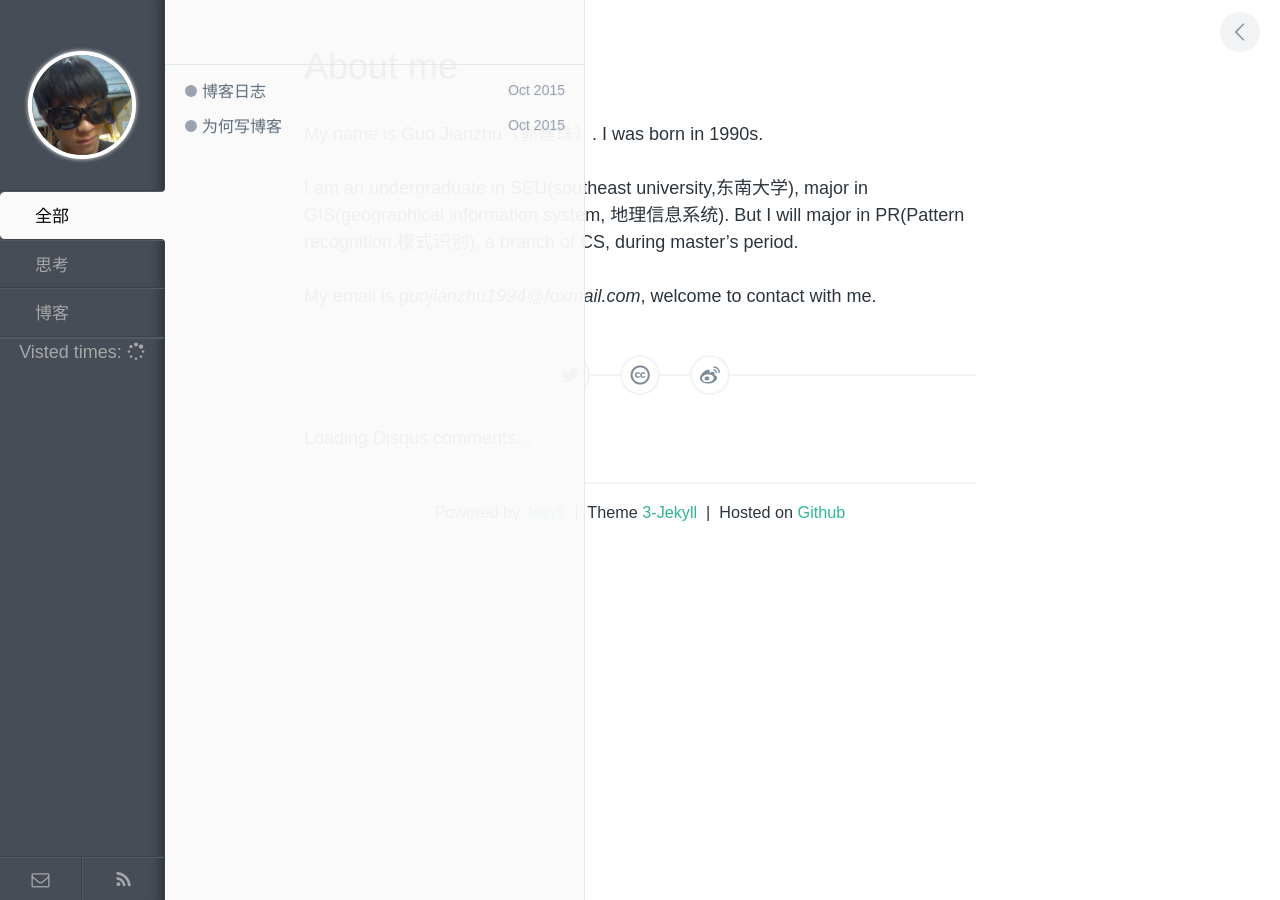
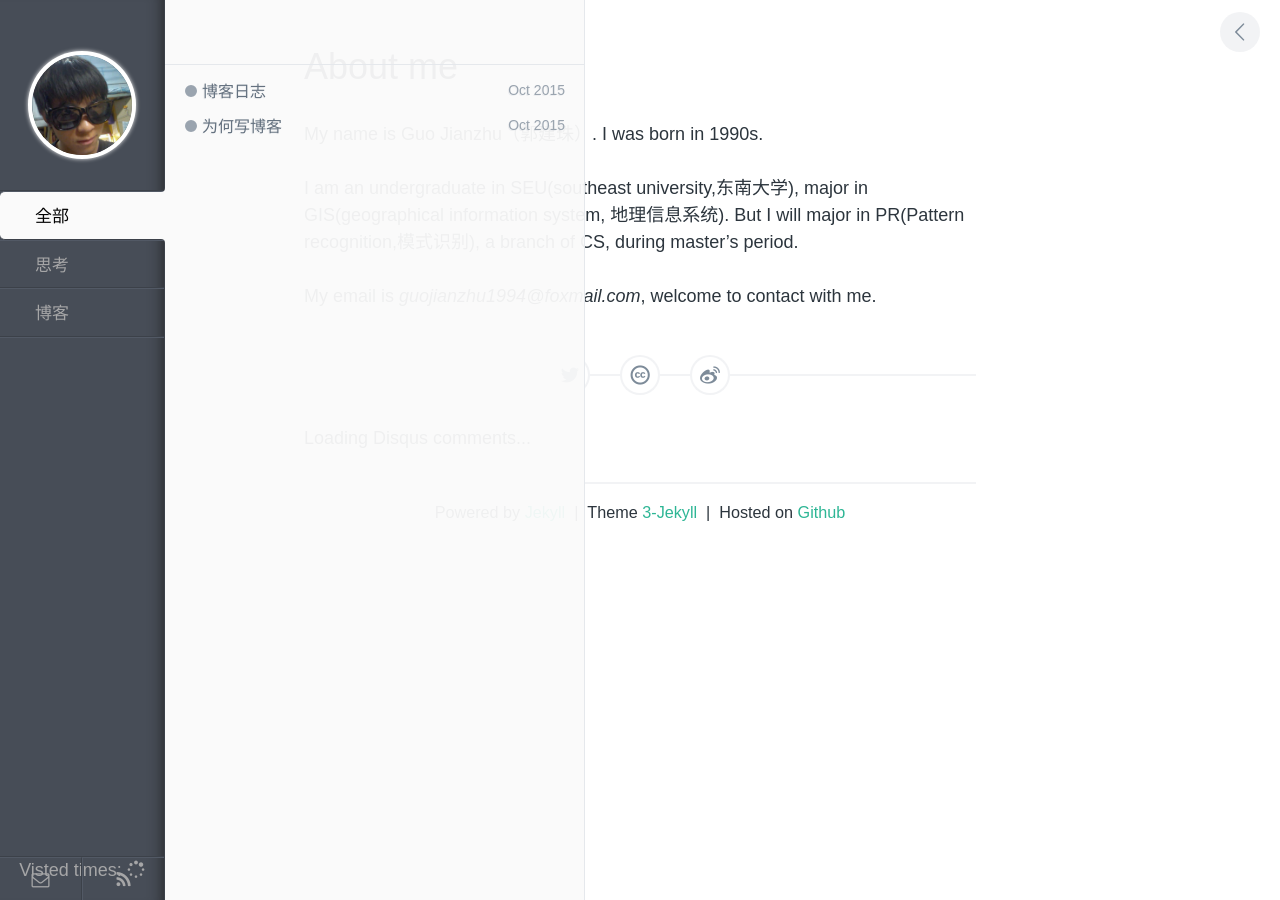
Before and after one commit to cleardusk/cleardusk-old.github.io, a Jekyll site: the page built from index.md, in a window 1280 px wide. Built offline with Jekyll 4.4.1, drawn with Linux system fonts in a browser that asks for light colours; nearby versions of some CDN libraries; comment, search, counter and statistics services are not loaded.

Commit message:
Debuging...

```diff
--- a/assets/css/style.css
+++ b/assets/css/style.css
@@ -190,9 +190,9 @@ a {
   height: 44px;
   border-top: 1px solid #525965;
 
+  position: absolute;
   left: 0;
-  bottom: 45;
-  position: absolute;
+  bottom: 0;
 
   font-size: 18px;
   text-align: center;
```
